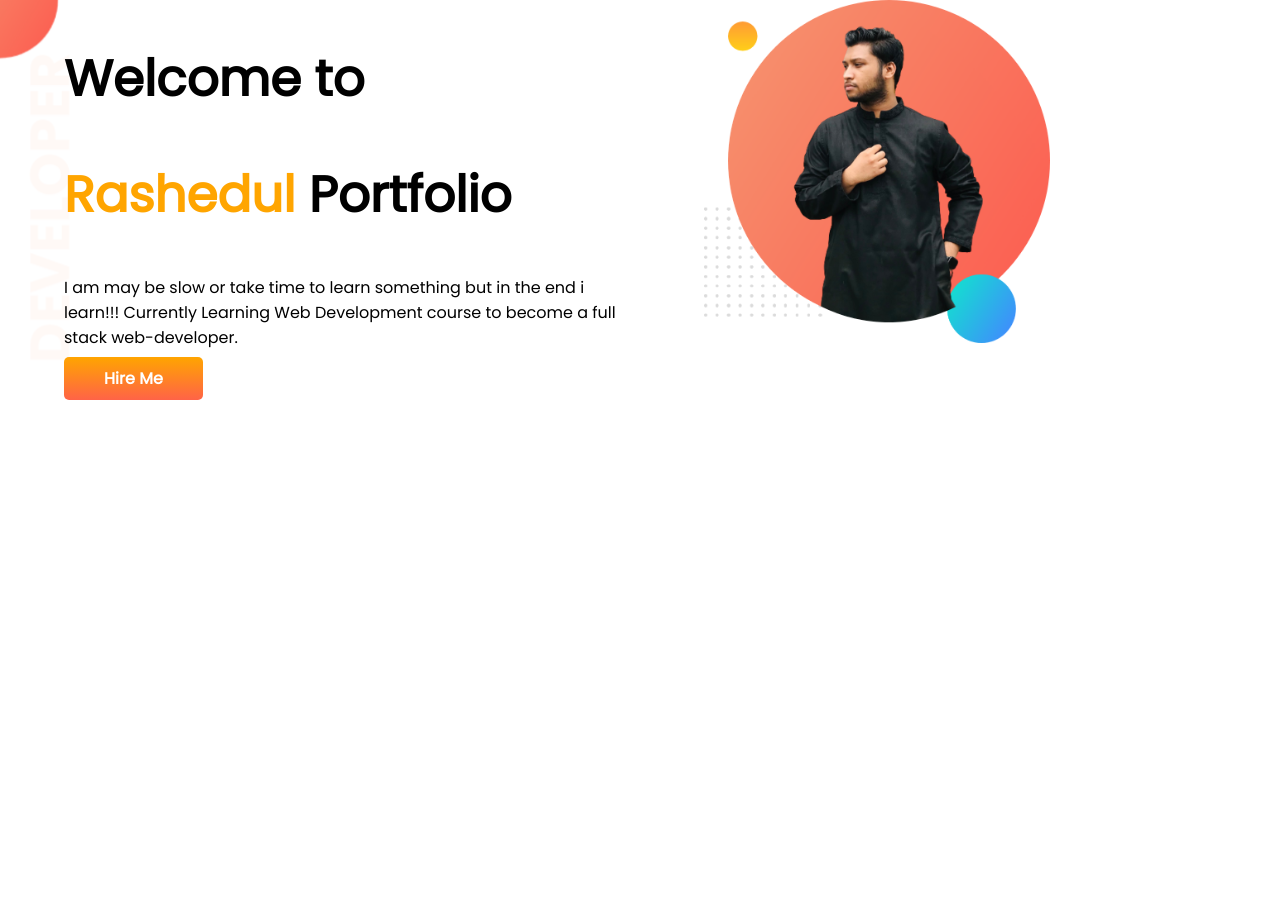
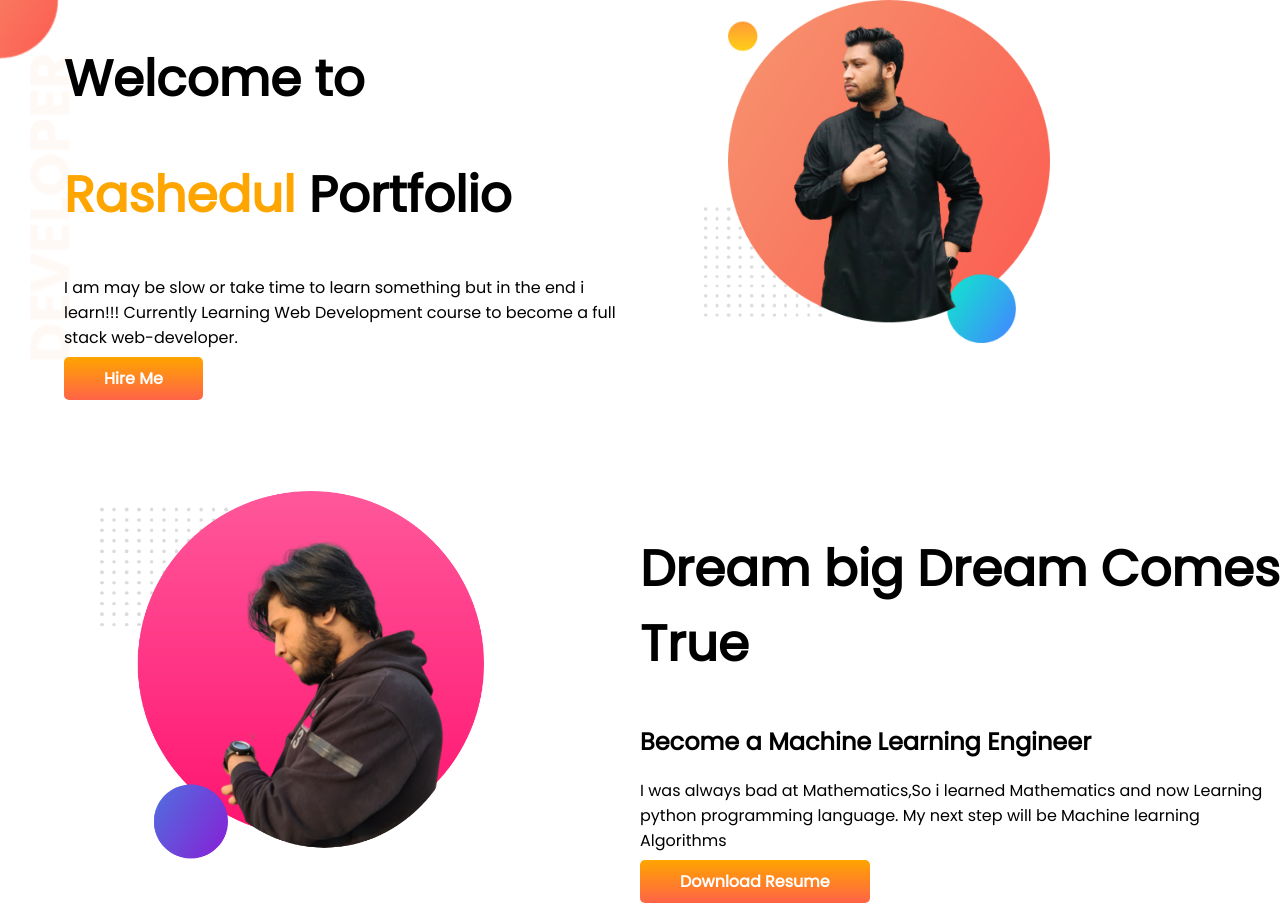
Before and after one commit to Rashedul98/Rashedul-Portfolio, a plain HTML site: page index.html in a window 1280 px wide. Before the commit the page ends 800 px from the top, so only its background shows below. Drawn offline with Linux system fonts and the light colour scheme.

Commit message:
section2

```diff
--- a/index.html
+++ b/index.html
@@ -27,6 +27,18 @@
             <img src="images/sunny01.png" alt="">
         </div>
     </section>
+    <section class="section-2">
+        <div class="mid-width">
+            <img src="images/sunny02.png" alt="">
+        </div>
+        <div class="mid-width">
+            <h1 class="dream">Dream big Dream Comes True</h1>
+            <h2>Become a Machine Learning Engineer</h2>
+            <p>I was always bad at Mathematics,So i learned Mathematics and now Learning python programming language. My
+                next step will be Machine learning Algorithms </p>
+            <a class="res-button" target="_blank" href="http://127.0.0.1:5500/index.html">Download Resume</a>
+        </div>
+    </section>
 </body>
 
 </html>
--- a/style.css
+++ b/style.css
@@ -39,3 +39,30 @@ section {
     background-image: url(images/top-banner.png);
     background-repeat: no-repeat;
 }
+
+.section-2 {
+    display: flex;
+    margin-top: 100px;
+}
+
+.mid-width img {
+    width: 60%;
+    margin-left: 100px;
+}
+
+.mid-width {
+    width: 50%;
+}
+
+.res-button {
+    text-decoration: none;
+    background-image: linear-gradient(orange, tomato);
+    padding: 10px 40px;
+    border-radius: 5px;
+    color: white;
+    font-weight: bold;
+}
+
+.dream {
+    font-size: 40pxs;
+}
```
